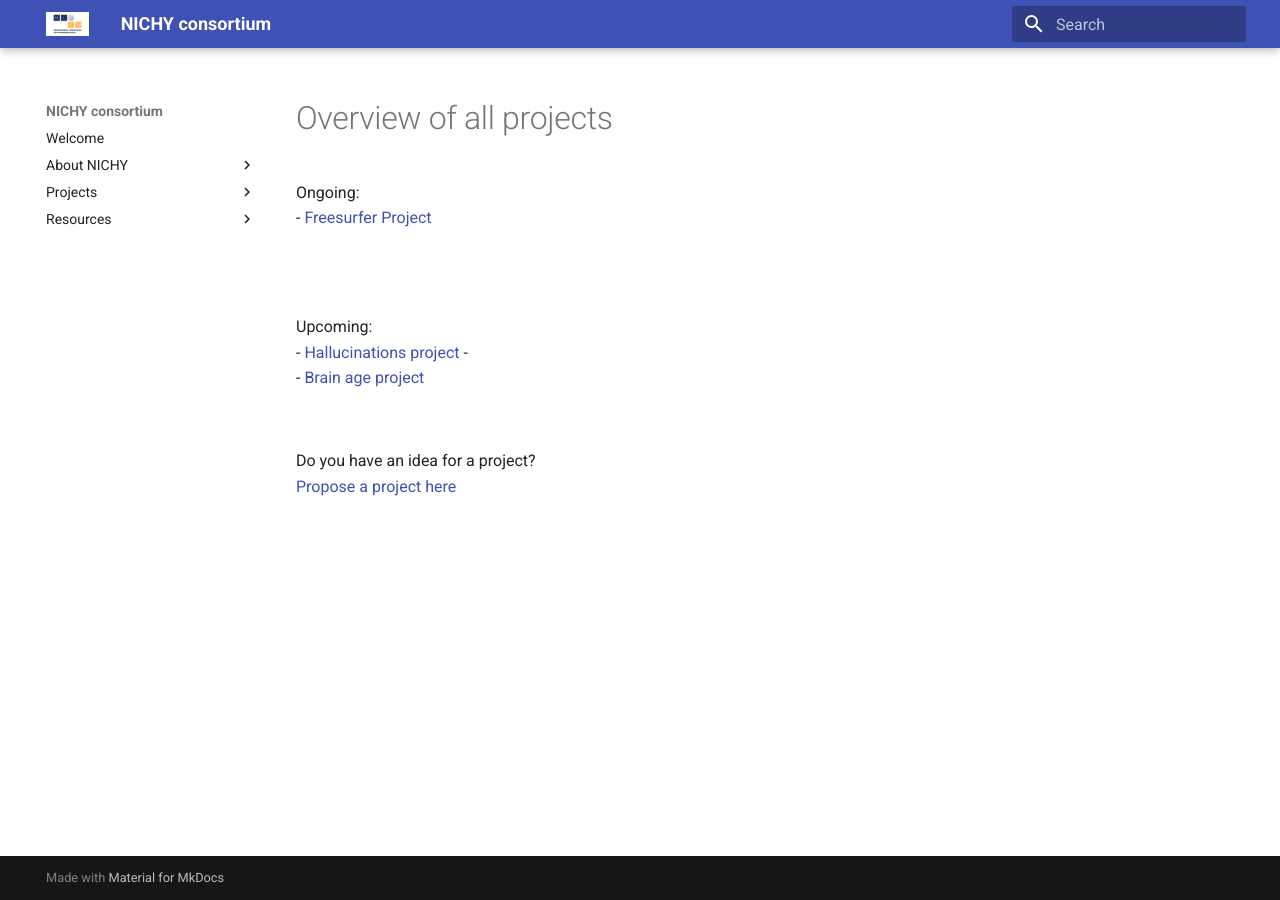
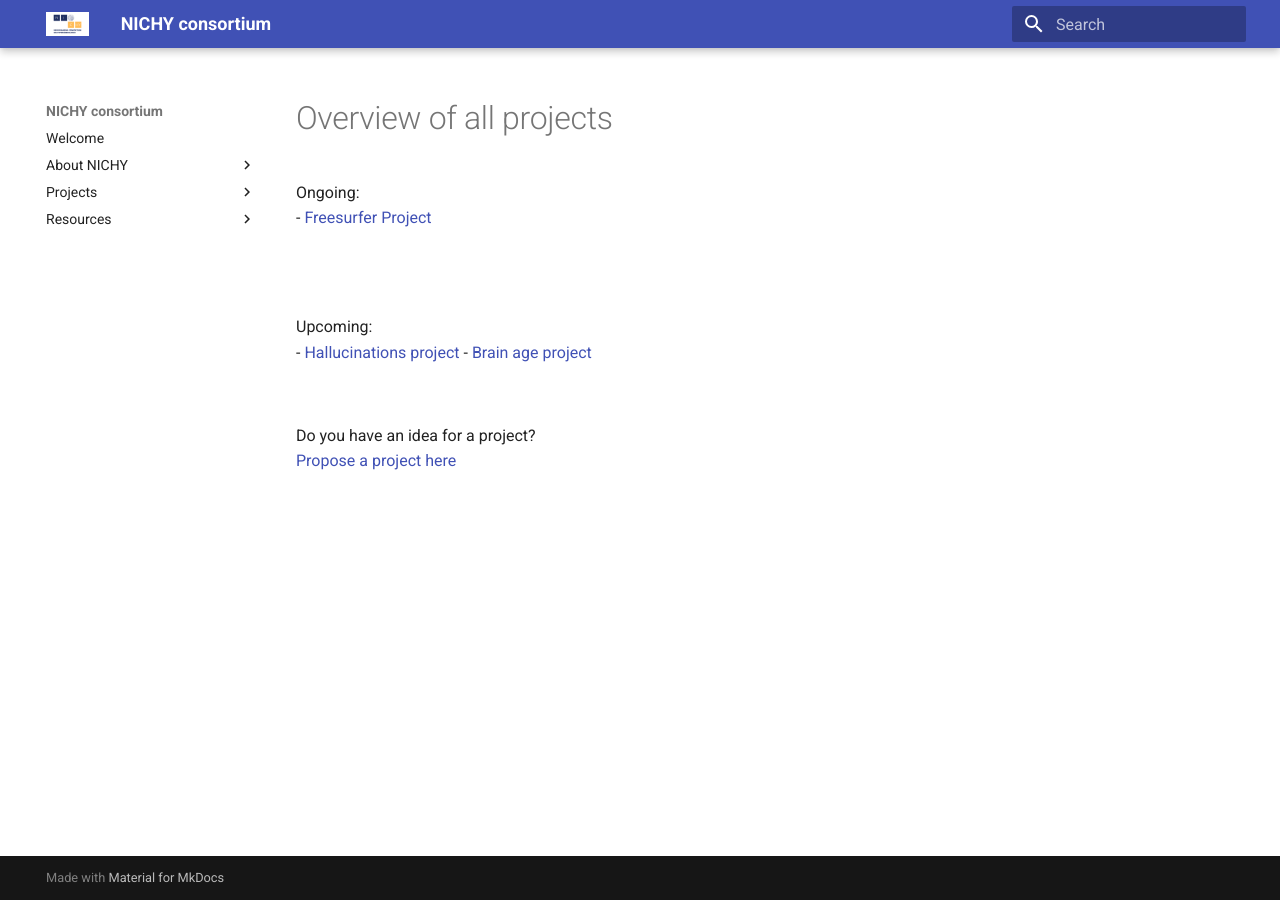
Before and after one commit to nichy-consortium/nichy, an MkDocs documentation site: the page built from docs/projects/overview.md, in a window 1280 px wide. Built offline with MkDocs 1.6.1 and Material for MkDocs 9.7.7, drawn with Linux system fonts in a browser that asks for light colours.

Commit message:
Remove line break before Brain age project link

```diff
--- a/docs/projects/overview.md
+++ b/docs/projects/overview.md
@@ -10,7 +10,6 @@ Ongoing:
 Upcoming:
 <br/>
 - [Hallucinations project](./upcoming/hallucinations.md)
-- <br/>
 - [Brain age project](./upcoming/brainage.md)
 
 <br/>
```
